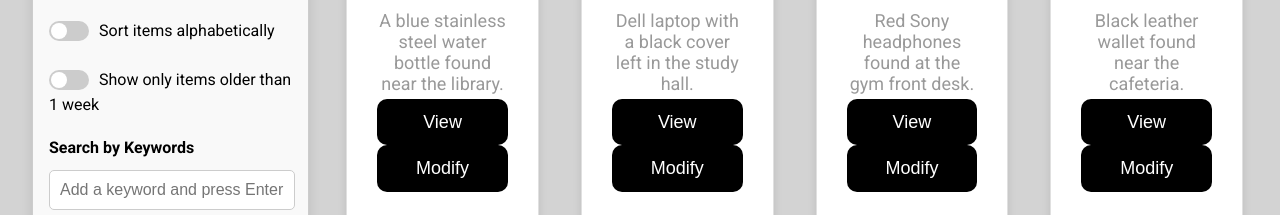
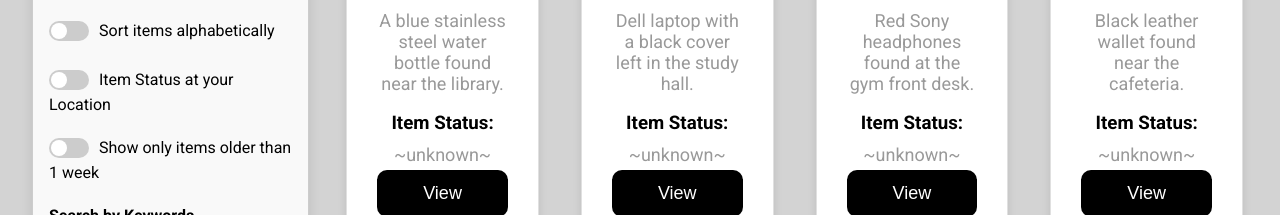
Before and after one commit to daivikghosh/BoilerTrack, a React (Create React App) app: page /all-items-staff in a window 1280 px wide. Shown: the part 330-545 px from the top of the page. Built offline with nearby package versions, Linux system fonts and the light colour scheme; no server answers.

Commit message:
Integration to see real time status of items

```diff
--- a/src/pages/AllItemsPage_Staff.js
+++ b/src/pages/AllItemsPage_Staff.js
@@ -12,11 +12,18 @@ function AllItemsPage() {
     sortAlphabetically: false,
     locations: [],
     dates: [], // Added dates to filter state
+    locationstatusToggle: false,
   });
   const [search, setSearch] = useState("");
   const [items, setItems] = useState([]);
   const [filteredItems, setFilteredItems] = useState([]);
   const [pinnedItems, setPinnedItems] = useState([]); // New state for pinned items
+
+
+  // Specify a location string to filter by
+  // Need to make this dynamic after capturing user info
+  const staffLocation = "hicKs";
+
 
   const fakeItems = [
     {
@@ -144,6 +151,13 @@ function AllItemsPage() {
       );
     }
 
+    // Location + Status toggle
+    if (filter.locationstatusToggle) {
+      nonPinnedItems = nonPinnedItems.filter(
+        (item) => item.LocationTurnedIn.toLowerCase() === staffLocation.toLowerCase()
+      );
+    }
+
     // Apply location filter
     if (filter.locations && filter.locations.length > 0) {
       nonPinnedItems = nonPinnedItems.filter((item) =>
@@ -188,6 +202,18 @@ function AllItemsPage() {
     setFilteredItems([...pinned, ...nonPinnedItems]);
   }, [filter, search, items, pinnedItems]);
 
+  // Function to translate item status
+  const getItemStatus = (status) => {
+    switch (status) {
+      case 1:
+        return "Un-Claimed";
+      case 3:
+        return "Claimed";
+      default:
+        return "~unknown~";
+    }
+  };
+
   return (
     <div className="all-items-page">
       <div className="search-bar-container">
@@ -225,6 +251,8 @@ function AllItemsPage() {
                 />
                 <h3>{item.ItemName}</h3>
                 <p>{item.Description}</p>
+                <h3> Item Status: </h3>
+                <p>{getItemStatus(item.ItemStatus)}</p>
                 <button
                   className={`pin-button ${
                     pinnedItems.includes(item.ItemID) ? "pinned" : ""
--- a/src/pages/FilterPane/FilterPane.js
+++ b/src/pages/FilterPane/FilterPane.js
@@ -9,6 +9,9 @@ function FilterPane({ onFilterChange }) {
   const [keyword, setKeyword] = useState("");
   const [keywords, setKeywords] = useState([]);
   const [sortAlphabetically, setSortAlphabetically] = useState(false);
+
+  const [locationstatusToggle, setLocationToggle] = useState(false);
+
   const [sortOlderThanWeek, setSortOlderThanWeek] = useState(false);
   const [isDropdownOpen, setIsDropdownOpen] = useState(false);
   const [isLocationDropdownOpen, setIsLocationDropdownOpen] = useState(false);
@@ -140,6 +143,19 @@ function FilterPane({ onFilterChange }) {
     });
   };
 
+  const handleLocationToggleChange = () => {
+    setLocationToggle(!locationstatusToggle);
+    onFilterChange({
+      includePast,
+      categories,
+      keywords,
+      sortAlphabetically,
+      locations,
+      dates: selectedDates,
+      locationstatusToggle: !locationstatusToggle, // Pass the toggle state
+    });
+  };
+
   const handleDateClick = (date) => {
     const dateString = date.toISOString().split("T")[0]; // Get date string in 'YYYY-MM-DD' format
     let updatedDates;
@@ -190,6 +206,20 @@ function FilterPane({ onFilterChange }) {
         </label>
         <span>Sort items alphabetically</span>
       </div>
+
+      {/* New Location + Status Toggle */}
+      <div className="filter-option">
+        <label className="switch">
+          <input
+            type="checkbox"
+            checked={locationstatusToggle}
+            onChange={handleLocationToggleChange}
+          />
+          <span className="slider"></span>
+        </label>
+        <span>Item Status at your Location</span>
+      </div>
+
       {/* Sort by Older than a Week*/}
       <div className="filter-option">
         <label className="switch">
```
